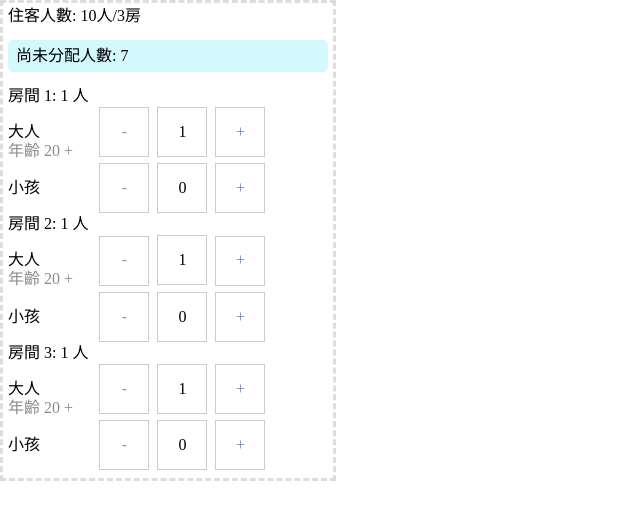
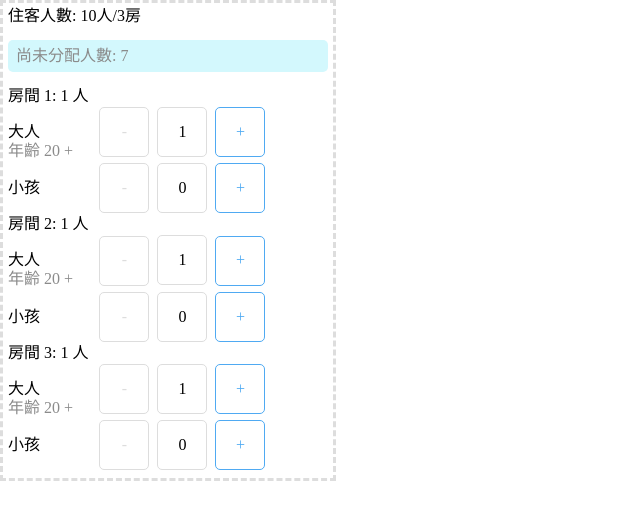
Before and after one commit to Ponpon55837/roomAllocation, a React app: page / in a window 1280 px wide. Shown: the top 520 px of the page, without its empty margins (0-640 px from the left). Built offline with nearby package versions, Linux system fonts and the light colour scheme.

Commit message:
feat: update css

```diff
--- a/src/components/CustomInputNumber.tsx
+++ b/src/components/CustomInputNumber.tsx
@@ -61,7 +61,8 @@ const CustomInputNumber: React.FC<CustomInputNumberProps> = ({
         onClick={handleDecrement}
         disabled={inputValue === min}
         style={{
-          color: inputValue === min ? '#999' : '##6588D5',
+          color: inputValue === min ? '#DDD' : '#4FAAF2',
+          borderColor: inputValue === min ? '#DDD' : '#4FAAF2',
         }}
       >
         -
@@ -85,7 +86,8 @@ const CustomInputNumber: React.FC<CustomInputNumberProps> = ({
         onClick={handleIncrement}
         disabled={disabled || inputValue >= max}
         style={{
-          color: disabled ? '#999' : '#6588D5',
+          color: disabled ? '#DDD' : '#4FAAF2',
+          borderColor: disabled ? '#DDD' : '#4FAAF2',
         }}
       >
         +
--- a/src/styles/Input.css
+++ b/src/styles/Input.css
@@ -6,7 +6,8 @@ input {
   margin-left: 8px;
   margin-right: 8px;
   padding: 0;
-  border: 1px solid #ccc;
+  border: 1px solid #ddd;
+  border-radius: 5px;
 }
 
 /* Chrome, Safari, Edge, Opera */
@@ -33,6 +34,7 @@ input[type='number'] {
   margin-left: 8px;
   margin-right: 8px;
   padding: 0;
-  border: 1px solid #ccc;
+  border-radius: 5px;
+  border: 1px solid;
   background-color: #fff;
 }
--- a/src/styles/RoomAllocation.css
+++ b/src/styles/RoomAllocation.css
@@ -10,6 +10,7 @@
   background-color: #d3f8fd;
   padding: 0.5rem;
   display: fit-content;
+  color: #8b8b8b;
 }
 
 .headerContent {
```
